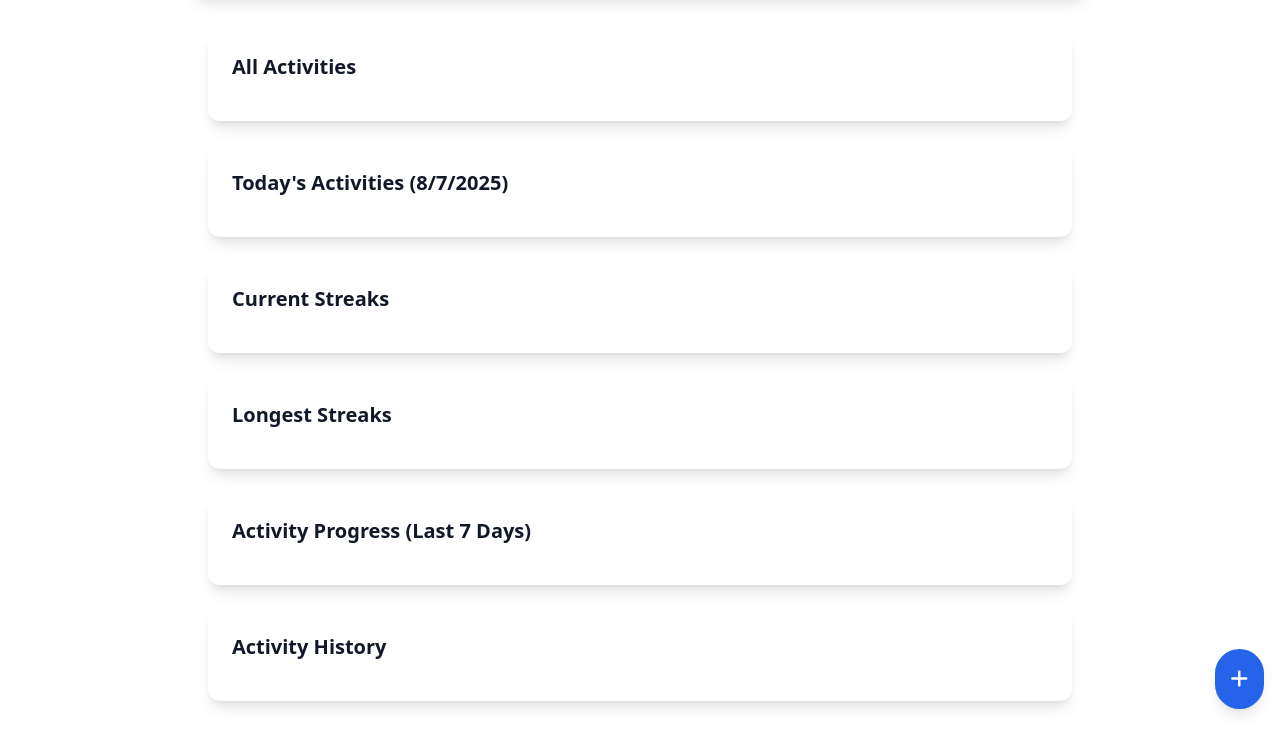
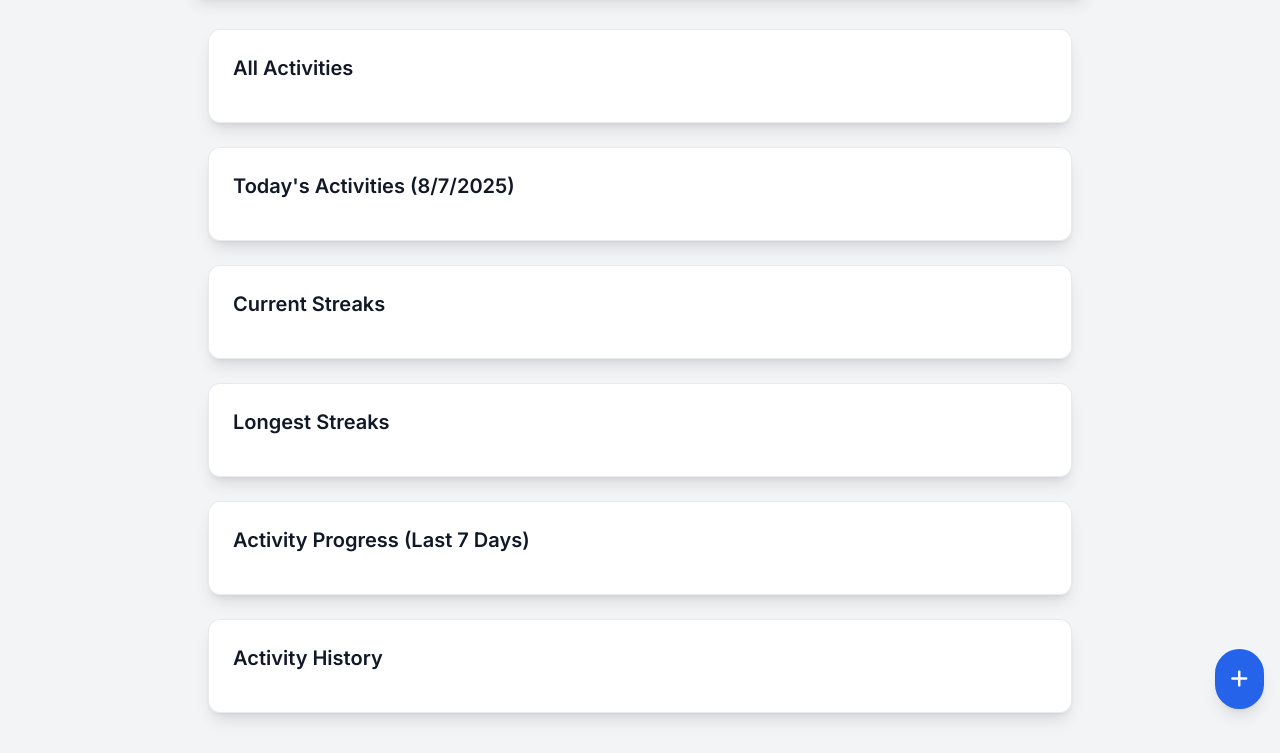
Before and after one commit to diwashpandey164/activity-tracker, a plain HTML site: page index.html in a window 1280 px wide. Shown: the part 75-828 px from the top of the page. Drawn offline with nearby package versions, Linux system fonts and the light colour scheme.

Commit message:
Add files via upload

```diff
--- a/index.html
+++ b/index.html
@@ -11,9 +11,7 @@
     <link rel="stylesheet" href="https://cdnjs.cloudflare.com/ajax/libs/font-awesome/6.0.0/css/all.min.css" />
     <!-- Inter Font -->
     <link rel="stylesheet" href="https://fonts.googleapis.com/css2?family=Inter:wght@400;600;700&display=swap">
-    <style>
-
-    </style>
+    <link rel="stylesheet" href="style.css">
 </head>
 
 <body class="transition-colors duration-300">
```
